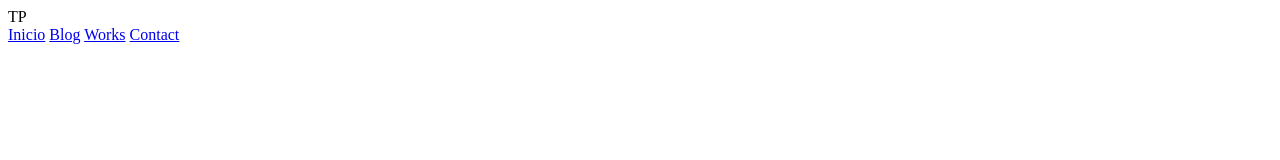
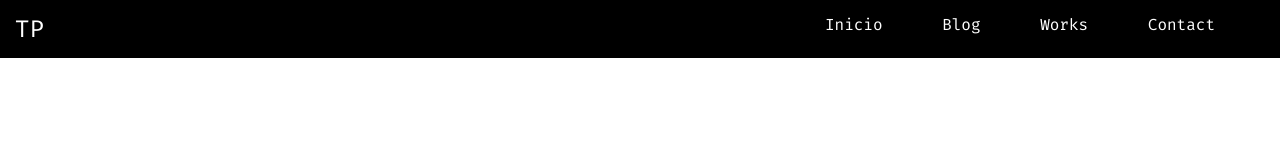
Before and after one commit to Joel-Hendrix1021/OnePage, a plain HTML site: page index.html in a window 1280 px wide. Drawn offline with Linux system fonts and the light colour scheme.

Commit message:
disexo de header

```diff
--- a/css/style.css
+++ b/css/style.css
@@ -0,0 +1,30 @@
+*{
+    box-sizing: border-box;
+    margin: 0;
+    padding: 0;
+    font-family: 'Fira Mono', monospace;
+}
+.header__logo{
+    color:white;
+    font-family: 'Fira Mono', monospace;
+
+    font-size: 1.5rem;
+}
+.main{
+    background: #000000;
+    padding: 15px;
+}
+.container {
+    margin:auto;
+    display:flex;
+    justify-content:space-between;
+}
+.header__nav{
+    margin-right: 50px;
+}
+.header__nav a{
+    text-decoration: none;
+    color: white;
+    margin-left: 50px;
+
+}
--- a/index.html
+++ b/index.html
@@ -4,14 +4,16 @@
 <head>
     <meta charset="UTF-8">
     <meta name="viewport" content="width=device-width, initial-scale=1.0">
+    <link href="https://fonts.googleapis.com/css2?family=Fira+Mono:wght@400;700&display=swap" rel="stylesheet">
     <link rel="stylesheet" href="css/style.css">
     <title>OnePage</title>
 </head>
 
 <body>
-    <main>
-        <header class="header">
+    <main class="main">
+        <div class="container">
             <div class="header__logo">TP</div>
+
             <div class="btn"></div>
             <nav class="header__nav">
                 <a href="#" class="header__nav__link--active">Inicio</a>
@@ -19,7 +21,7 @@
                 <a href="#" class="header__nav__link">Works</a>
                 <a href="#" class="header__nav__link">Contact</a>
             </nav>
-        </header>
+        </div>
     </main>
 
     <section>
```
